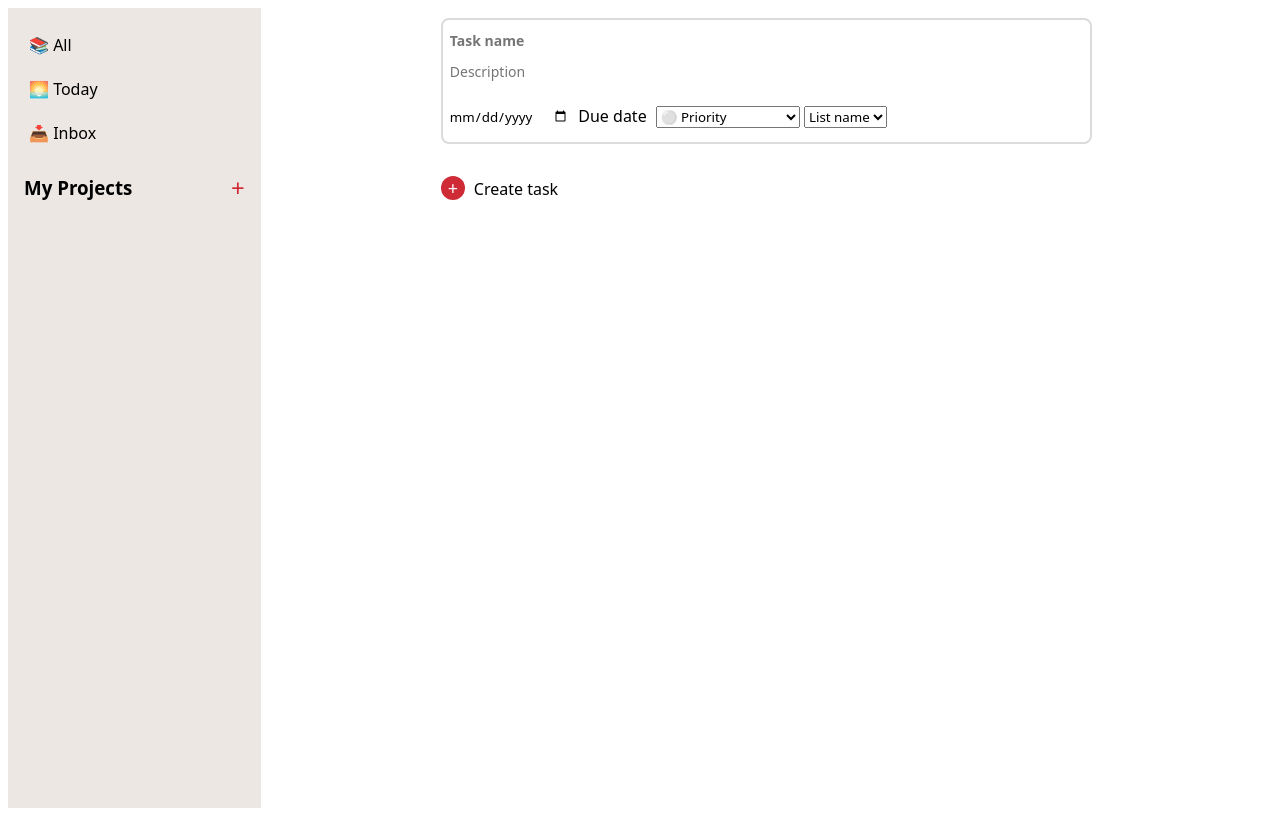
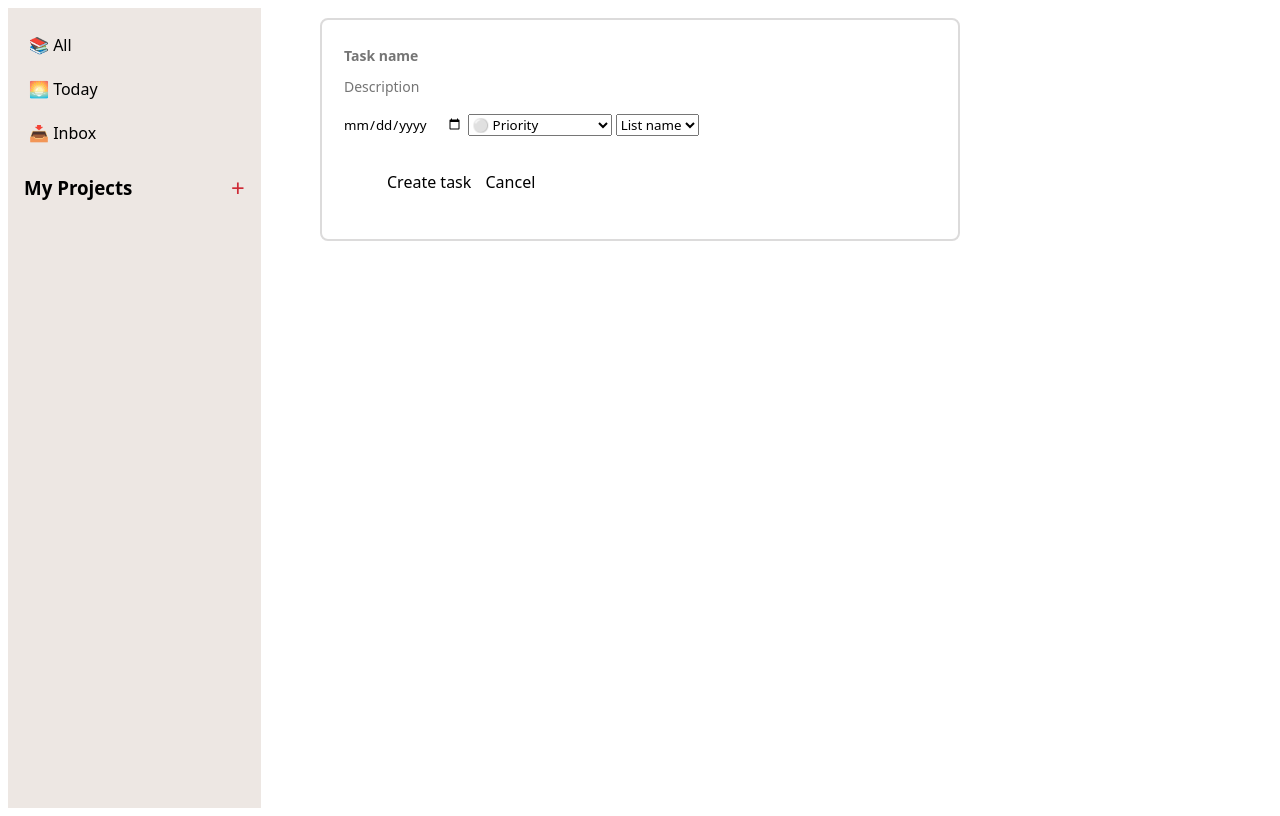
Before and after one commit to CLloyd94/todolist, a website built with webpack: page src/index.html in a window 1280 px wide. Both pictures are taken after a click on the button "Create task". Built offline with nearby package versions, Linux system fonts and the light colour scheme.

Commit message:
Replace modal with dialog, add some logic between dialog and 'create task' button

```diff
--- a/src/home.js
+++ b/src/home.js
@@ -63,7 +63,7 @@ export default function homePage() {
         });
     }
     const allLists = lists.concat(userListsArray);
-    // For the below, we should create a pop-up modal
+    // For the below, we should create a pop-up dialog
 
 
     // When the create list button is clicked, add the inputted name to the projects array
@@ -164,24 +164,36 @@ export default function homePage() {
         });
     }
 
-    const modalListSelect = document.getElementById('list-select');
+    const createTaskDialog = document.getElementById('create-task-dialog');
+
+    const dialogListSelect = document.getElementById('list-select');
     lists.forEach(list => {
-        const modalListOption = document.createElement('option');
-        modalListOption.text = `${list.emoji} ${list.name}`;
-        modalListOption.id = list.name;
-        modalListSelect.appendChild(modalListOption);
+        const dialogListOption = document.createElement('option');
+        dialogListOption.text = `${list.emoji} ${list.name}`;
+        dialogListOption.id = list.name;
+        dialogListSelect.appendChild(dialogListOption);
         console.log('options created');
     });
 
     // When the create task button is clicked, add the inputted task to the correct list
     createTaskContainer.addEventListener('click', () => {
-        if (currentListId !== null) {
-            const newTask = createTask(currentListId);
-            tasksArray.push(newTask);
-            appendTask();
-        }
-        else {
-            alert('Please select a list first.');
+        // If the dialog isn't displayed, display it and hide the create task button
+        if (createTaskDialog.style.display !== 'none' || createTaskDialog.style.display !== '') {
+            createTaskDialog.style.display = 'block';
+            createTaskContainer.style.display = 'none';
+
+            if (currentListId !== null) {
+                const newTask = createTask(currentListId);
+                tasksArray.push(newTask);
+                appendTask();
+            }
         }
     });
+
+    window.onclick = function(event) {
+        if (event.target == createTaskDialog) {
+            createTaskDialog.style.display = 'none';
+            createTaskContainer.style.display = 'block';
+        }
+    }
 }
--- a/src/index.html
+++ b/src/index.html
@@ -14,15 +14,14 @@
             </ul>
         </div>
         <div id="content">
-            <div id="create-task-modal" class="modal">
-                <form id="create-task-form">
+            <dialog id="create-task-dialog">
+                <form id="create-task-form" method="dialog">
                     <div class="form-group" id="form-group-1">
                         <input type="text" id="task-name" name="task-name" placeholder="Task name">
                         <textarea id="description" name="description" placeholder="Description"></textarea>
                     </div>
                     <div class="form-group">
-                        <input type="date" id="task-due-date" name="task-due-date"/>
-                        <button type="button" id="due-date-button" class="button">Due date</button>
+                        <input type="date" id="task-due-date" name="task-due-date" />
                         <select id="priority-select" name="priority-select" class="button">
                             <option value="priority">⚪️ Priority</option>
                             <option value="priority" id="high-priority">🔴 High priority</option>
@@ -35,7 +34,12 @@
                             <!-- Add other list options here -->
                         </select>
                     </div>
+                    <menu>
+                        <button type="submit">Create task</button>
+                        <button type="reset">Cancel</button>
+                    </menu>
                 </form>
+            </dialog>
             </div>
         </div>
     </div>
--- a/src/styles.css
+++ b/src/styles.css
@@ -132,10 +132,11 @@ input:focus, textarea:focus {
     /* Adjust font size to match the icon */
 }
 
-#create-task-modal {
+#create-task-dialog {
     border: var(--grey) 2px solid;
     border-radius: 8px;
-    padding: 5px;
+    padding: 20px;
+    width: 50%;
     /* display: flex; */
 }
 
```
